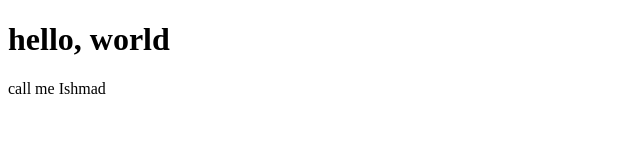
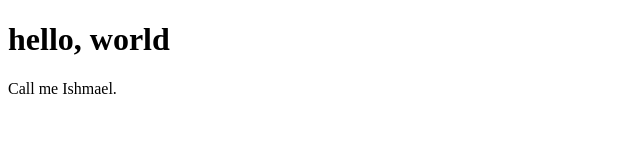
Before and after one commit to remitauzin/website, a plain HTML site: page index.html in a window 1280 px wide. Shown: the full height of the page, 0-640 px from the left. Drawn offline with Linux system fonts and the light colour scheme.

Commit message:
Add some HTLM structure again

```diff
--- a/index.html
+++ b/index.html
@@ -1,11 +1,10 @@
 <!DOCTYPE html>
  <html>
  <head>
-<title>
-</title>
+ <title></title>
  </head>
  <body>
  <h1>hello, world</h1>
-<p>call me Ishmad</p>
+ <p>Call me Ishmael.</p>
  </body>
 </html>
```
Lines whose indentation alone changed are shown as unchanged.
